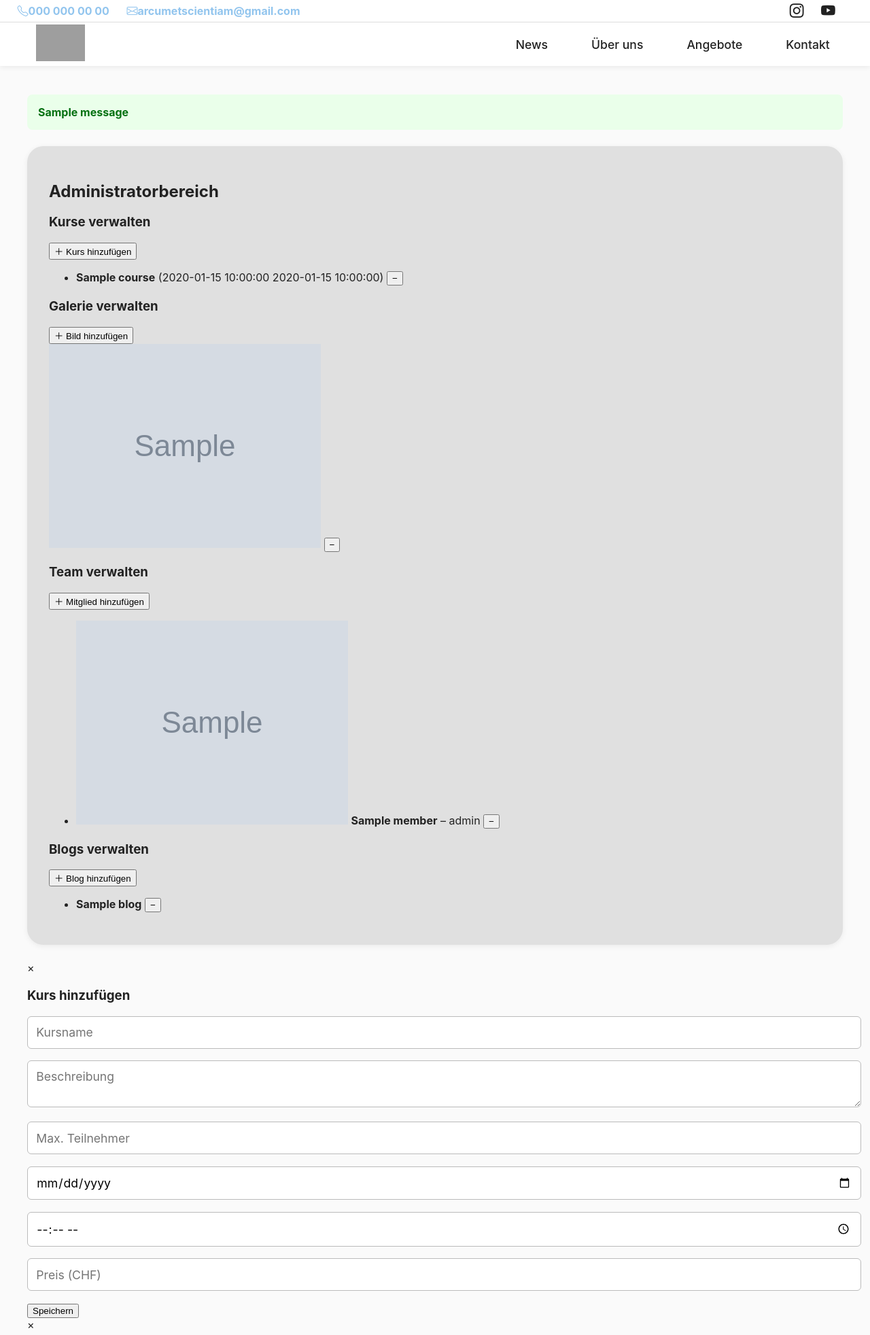
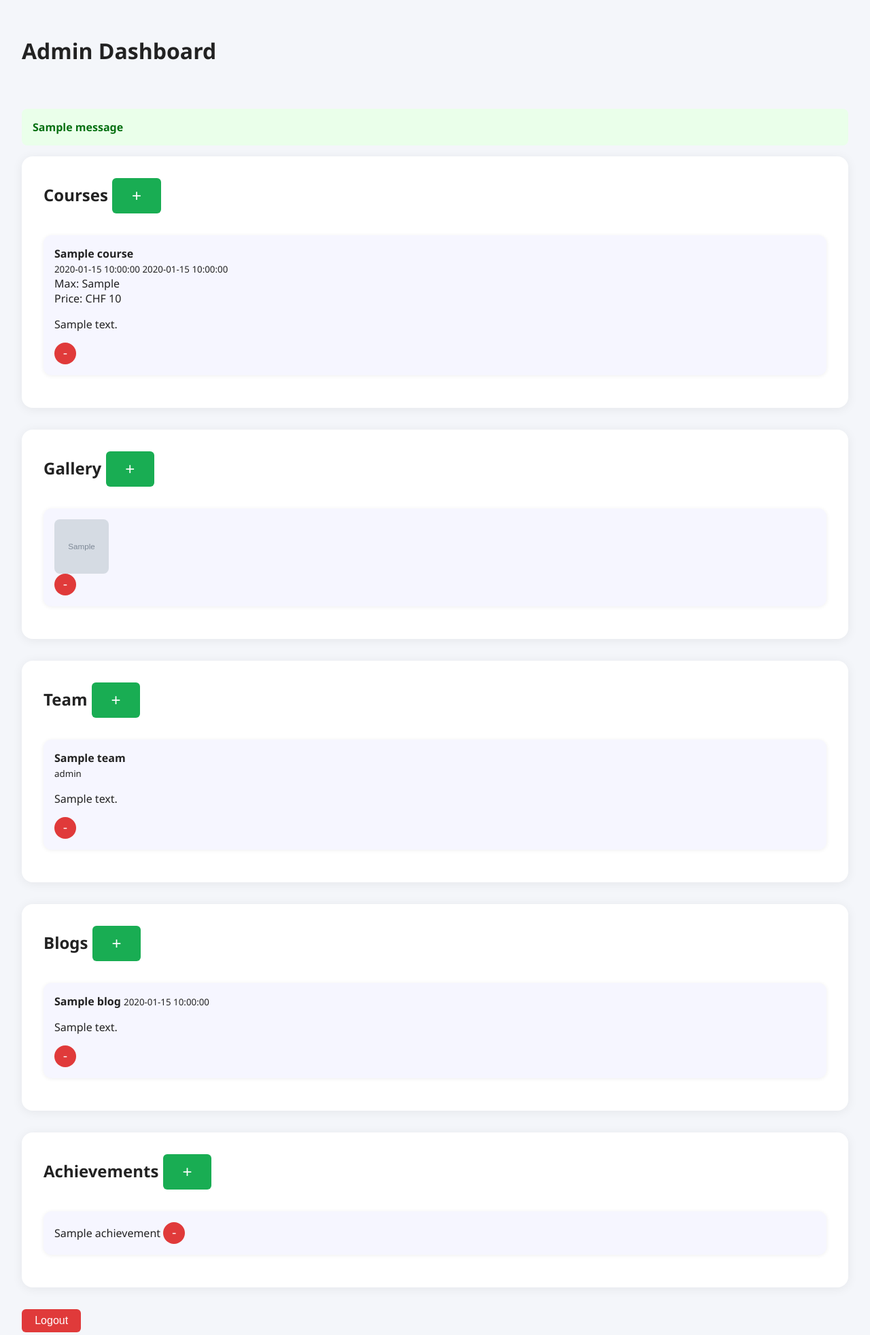
Before and after one commit to R01010010x/aes-site, a Flask app: template templates/admin.html in a window 1280 px wide. Shown: the top 1964 px of the page at 68% size. Run offline with Flask 3, Linux system fonts and the light colour scheme; the template is opened without the code that fills it: most values are stand-ins (such as "Sample title", 1, 10 or a date in 2020); grey boxes marked "Sample" are stand-in pictures; one stand-in notice (Sample message) is shown; grey boxes are pictures that could not be loaded.

Commit message:
Update admin.html

```diff
--- a/templates/admin.html
+++ b/templates/admin.html
@@ -1,106 +1,196 @@
-{% extends "base.html" %}
-{% block content %}
-<div class="section-box admin-section">
-    <h2>Administratorbereich</h2>
-    <div class="admin-grid">
+<!DOCTYPE html>
+<html lang="en">
+<head>
+    <meta charset="UTF-8">
+    <title>Admin Dashboard</title>
+    <link rel="stylesheet" href="{{ url_for('static', filename='css/style.css') }}">
+    <style>
+        body { background: #f4f6fa; margin:0; padding:2em; font-family: 'Segoe UI', sans-serif; }
+        .admin-section { background: #fff; border-radius: 16px; box-shadow:0 2px 16px #0001; padding:2em; margin-bottom:2em; }
+        .admin-section h2 { margin-top: 0; }
+        .admin-list { display:flex; flex-wrap: wrap; gap: 1em; }
+        .admin-item, .gallery-thumb, .team-thumb { background: #f6f6ff; border-radius: 12px; padding:1em; margin-bottom:1em; box-shadow: 0 1px 6px #0001; flex: 1 1 200px;}
+        .admin-form { background: #f0f8ff; border-radius: 12px; padding:1.2em; margin-bottom:1em; box-shadow: 0 1px 6px #0001; max-width: 400px;}
+        .admin-form input, .admin-form textarea, .admin-form select { width:100%; margin-bottom:1em; border-radius: 6px; border:1px solid #ccc; padding:0.5em;}
+        .admin-btn { border:none; background:#2d92f4; color:#fff; border-radius:6px; padding:0.5em 1.2em; font-size:1em; cursor:pointer; }
+        .admin-btn.danger { background:#e03a3a; }
+        .admin-btn.add { background:#19ad53; display:inline-block; margin-bottom: 0.5em;}
+        .gallery-grid { display:flex; flex-wrap:wrap; gap:1em;}
+        .gallery-thumb img { width:80px; height:80px; object-fit:cover; border-radius:8px; display:block;}
+        .team-thumb img { width:60px; height:60px; object-fit:cover; border-radius:8px; display:block;}
+        .admin-mini-btn { background:#e03a3a; color:#fff; border:none; border-radius:50%; width:32px; height:32px; font-size:1.2em; cursor:pointer; display: inline-flex; align-items: center; justify-content: center;}
+        hr { margin:2em 0;}
+        .flash { margin:1em 0; padding:1em; border-radius:8px; background:#e0f9d8; color:#185c2b;}
+        .flash.error { background:#ffe3e3; color:#a00;}
+    </style>
+</head>
+<body>
+    <h1 style="margin-bottom:2em;">Admin Dashboard</h1>
+    {% with messages = get_flashed_messages(with_categories=true) %}
+      {% if messages %}
+        {% for category, msg in messages %}
+          <div class="flash {{category}}">{{ msg }}</div>
+        {% endfor %}
+      {% endif %}
+    {% endwith %}
+
     <!-- Courses -->
-        <div class="admin-box">
-            <h3>Kurse verwalten</h3>
-            <button class="admin-add-btn" onclick="openModal('courseModal')">＋ Kurs hinzufügen</button>
-            <ul class="admin-list">
-                {% for course in courses %}
-                <li>
-                    <strong>{{ course.name }}</strong> ({{ course.date }} {{ course.time }})
-                    <button class="admin-remove-btn" onclick="deleteCourse({{ course.id }})">−</button>
-                </li>
-                {% endfor %}
-            </ul>
+    <div class="admin-section">
+        <h2>Courses <form style="display:inline;" method="post"><button type="button" onclick="document.getElementById('add-course-form').style.display='block'" class="admin-btn add">+</button></form></h2>
+        <div id="add-course-form" class="admin-form" style="display:none;">
+            <form method="post">
+                <input type="hidden" name="action" value="add_course">
+                <input type="text" name="name" placeholder="Course name" required>
+                <textarea name="description" placeholder="Description"></textarea>
+                <input type="number" name="max_people" placeholder="Max people" required>
+                <input type="date" name="date" placeholder="Date" required>
+                <input type="time" name="time" placeholder="Time" required>
+                <input type="number" name="price" placeholder="Price (CHF)" required>
+                <button class="admin-btn" type="submit">Add Course</button>
+                <button class="admin-btn danger" type="button" onclick="this.parentElement.parentElement.style.display='none'">Cancel</button>
+            </form>
         </div>
-        <!-- Gallery -->
-        <div class="admin-box">
-            <h3>Galerie verwalten</h3>
-            <form method="post" enctype="multipart/form-data" action="{{ url_for('admin_gallery_upload') }}">
-                <button class="admin-add-btn" type="button" onclick="document.getElementById('gallery-upload').click()">＋ Bild hinzufügen</button>
-                <input id="gallery-upload" name="photo" type="file" accept="image/*" style="display:none" onchange="this.form.submit()">
+        <div class="admin-list">
+            {% for c in courses %}
+            <div class="admin-item">
+                <b>{{c.name}}</b><br>
+                <small>{{c.date}} {{c.time}}</small><br>
+                Max: {{c.max_people}}<br>
+                Price: CHF {{c.price}}<br>
+                <p>{{c.description}}</p>
+                <form method="post" style="display:inline;">
+                    <input type="hidden" name="action" value="remove_course">
+                    <input type="hidden" name="idx" value="{{loop.index0}}">
+                    <button class="admin-mini-btn" title="Remove">-</button>
                 </form>
-            <div class="admin-gallery">
-                {% for image in images %}
-                <div class="admin-gallery-item">
-                    <img src="{{ url_for('static', filename=image) }}" alt="Galeriebild">
-                    <button class="admin-remove-btn" onclick="removeImage('{{ image }}')">−</button>
             </div>
             {% endfor %}
         </div>
     </div>
-        <!-- Team -->
-        <div class="admin-box">
-            <h3>Team verwalten</h3>
-            <button class="admin-add-btn" onclick="openModal('teamModal')">＋ Mitglied hinzufügen</button>
-            <ul class="admin-list">
-                {% for member in team %}
-                <li>
-                    <img src="{{ url_for('static', filename=member.photo) }}" alt="{{ member.name }}" class="admin-avatar">
-                    <strong>{{ member.name }}</strong> – {{ member.role }}
-                    <button class="admin-remove-btn" onclick="removeMember({{ member.id }})">−</button>
-                </li>
+
+    <!-- Gallery -->
+    <div class="admin-section">
+        <h2>Gallery <form style="display:inline;" method="post"><button type="button" onclick="document.getElementById('add-gallery-form').style.display='block'" class="admin-btn add">+</button></form></h2>
+        <div id="add-gallery-form" class="admin-form" style="display:none;">
+            <form method="post" enctype="multipart/form-data">
+                <input type="hidden" name="action" value="add_gallery">
+                <input type="file" name="photo" accept="image/*" required>
+                <button class="admin-btn" type="submit">Upload</button>
+                <button class="admin-btn danger" type="button" onclick="this.parentElement.parentElement.style.display='none'">Cancel</button>
+            </form>
+        </div>
+        <div class="gallery-grid">
+            {% for img in gallery %}
+            <div class="gallery-thumb">
+                <img src="{{ url_for('static', filename='gallery/' + img) }}">
+                <form method="post" style="display:inline;">
+                    <input type="hidden" name="action" value="remove_gallery">
+                    <input type="hidden" name="filename" value="{{img}}">
+                    <button class="admin-mini-btn" title="Remove">-</button>
+                </form>
+            </div>
             {% endfor %}
-            </ul>
-        </div>
-        <!-- Blogs -->
-        <div class="admin-box">
-            <h3>Blogs verwalten</h3>
-            <button class="admin-add-btn" onclick="openModal('blogModal')">＋ Blog hinzufügen</button>
-            <ul class="admin-list">
-                {% for blog in blogs %}
-                <li>
-                    <strong>{{ blog.title }}</strong>
-                    <button class="admin-remove-btn" onclick="removeBlog({{ blog.id }})">−</button>
-                </li>
-                {% endfor %}
-            </ul>
-        </div>
         </div>
     </div>
 
-<!-- Modals -->
-<div id="courseModal" class="admin-modal">
-    <form method="post" action="{{ url_for('admin_add_course') }}" class="admin-modal-content">
-        <span class="admin-close" onclick="closeModal('courseModal')">&times;</span>
-        <h3>Kurs hinzufügen</h3>
-        <input name="name" required placeholder="Kursname">
-        <textarea name="description" required placeholder="Beschreibung"></textarea>
-        <input name="max_people" type="number" min="1" required placeholder="Max. Teilnehmer">
-        <input name="date" type="date" required>
-        <input name="time" type="time" required>
-        <input name="price" type="number" min="0" step="0.01" required placeholder="Preis (CHF)">
-        <button type="submit">Speichern</button>
+    <!-- Team -->
+    <div class="admin-section">
+        <h2>Team <form style="display:inline;" method="post"><button type="button" onclick="document.getElementById('add-team-form').style.display='block'" class="admin-btn add">+</button></form></h2>
+        <div id="add-team-form" class="admin-form" style="display:none;">
+            <form method="post" enctype="multipart/form-data">
+                <input type="hidden" name="action" value="add_team">
+                <input type="text" name="name" placeholder="Name" required>
+                <input type="text" name="role" placeholder="Role" required>
+                <textarea name="bio" placeholder="Short bio"></textarea>
+                <input type="file" name="photo" accept="image/*">
+                <button class="admin-btn" type="submit">Add</button>
+                <button class="admin-btn danger" type="button" onclick="this.parentElement.parentElement.style.display='none'">Cancel</button>
             </form>
         </div>
-<div id="teamModal" class="admin-modal">
-    <form method="post" action="{{ url_for('admin_add_member') }}" enctype="multipart/form-data" class="admin-modal-content">
-        <span class="admin-close" onclick="closeModal('teamModal')">&times;</span>
-        <h3>Mitglied hinzufügen</h3>
-        <input name="name" required placeholder="Name">
-        <input name="role" required placeholder="Rolle">
-        <input name="photo" type="file" required accept="image/*">
-        <button type="submit">Speichern</button>
+        <div class="admin-list">
+            {% for m in team %}
+            <div class="team-thumb">
+                {% if m.photo %}
+                <img src="{{ url_for('static', filename='team/' + m.photo) }}">
+                {% endif %}
+                <b>{{m.name}}</b><br>
+                <small>{{m.role}}</small>
+                <p>{{m.bio}}</p>
+                <form method="post" style="display:inline;">
+                    <input type="hidden" name="action" value="remove_team">
+                    <input type="hidden" name="idx" value="{{loop.index0}}">
+                    <button class="admin-mini-btn" title="Remove">-</button>
                 </form>
             </div>
-<div id="blogModal" class="admin-modal">
-    <form method="post" action="{{ url_for('admin_add_blog') }}" class="admin-modal-content">
-        <span class="admin-close" onclick="closeModal('blogModal')">&times;</span>
-        <h3>Blog hinzufügen</h3>
-        <input name="title" required placeholder="Titel">
-        <textarea name="text" required placeholder="Text"></textarea>
-        <button type="submit">Speichern</button>
+            {% endfor %}
+        </div>
+    </div>
+
+    <!-- Blogs -->
+    <div class="admin-section">
+        <h2>Blogs <form style="display:inline;" method="post"><button type="button" onclick="document.getElementById('add-blog-form').style.display='block'" class="admin-btn add">+</button></form></h2>
+        <div id="add-blog-form" class="admin-form" style="display:none;">
+            <form method="post">
+                <input type="hidden" name="action" value="add_blog">
+                <input type="text" name="title" placeholder="Title" required>
+                <textarea name="short_text" placeholder="Short preview" required></textarea>
+                <textarea name="full_text" placeholder="Full text" required></textarea>
+                <button class="admin-btn" type="submit">Add Blog</button>
+                <button class="admin-btn danger" type="button" onclick="this.parentElement.parentElement.style.display='none'">Cancel</button>
             </form>
         </div>
+        <div class="admin-list">
+            {% for b in blogs %}
+            <div class="admin-item">
+                <b>{{b.title}}</b> <small>{{b.date}}</small>
+                <p>{{b.short_text}}</p>
+                <form method="post" style="display:inline;">
+                    <input type="hidden" name="action" value="remove_blog">
+                    <input type="hidden" name="idx" value="{{loop.index0}}">
+                    <button class="admin-mini-btn" title="Remove">-</button>
+                </form>
+            </div>
+            {% endfor %}
+        </div>
+    </div>
+
+    <!-- Achievements -->
+    <div class="admin-section">
+        <h2>Achievements <form style="display:inline;" method="post"><button type="button" onclick="document.getElementById('add-achievement-form').style.display='block'" class="admin-btn add">+</button></form></h2>
+        <div id="add-achievement-form" class="admin-form" style="display:none;">
+            <form method="post">
+                <input type="hidden" name="action" value="add_achievement">
+                <input type="text" name="achievement" placeholder="Achievement" required>
+                <button class="admin-btn" type="submit">Add</button>
+                <button class="admin-btn danger" type="button" onclick="this.parentElement.parentElement.style.display='none'">Cancel</button>
+            </form>
+        </div>
+        <div class="admin-list">
+            {% for a in achievements %}
+            <div class="admin-item">
+                {{a}}
+                <form method="post" style="display:inline;">
+                    <input type="hidden" name="action" value="remove_achievement">
+                    <input type="hidden" name="idx" value="{{loop.index0}}">
+                    <button class="admin-mini-btn" title="Remove">-</button>
+                </form>
+            </div>
+            {% endfor %}
+        </div>
+    </div>
+
+    <form method="post" action="{{ url_for('admin.logout') }}">
+        <button class="admin-btn danger" type="submit">Logout</button>
+    </form>
     <script>
-function openModal(id) { document.getElementById(id).style.display = 'block'; }
-function closeModal(id) { document.getElementById(id).style.display = 'none'; }
-function deleteCourse(id) { /* AJAX or form submit to delete course */ }
-function removeImage(filename) { /* AJAX or form submit to remove image */ }
-function removeMember(id) { /* AJAX or form submit to remove member */ }
-function removeBlog(id) { /* AJAX or form submit to remove blog */ }
+      // Close forms when clicking outside
+      document.addEventListener('click', function(e){
+        document.querySelectorAll('.admin-form').forEach(function(f){
+          if (f.style.display === 'block' && !f.contains(e.target) && !e.target.classList.contains('admin-btn')) {
+            f.style.display = 'none';
+          }
+        });
+      });
     </script>
-{% endblock %}
+</body>
+</html>
```
Lines whose indentation alone changed are shown as unchanged.
